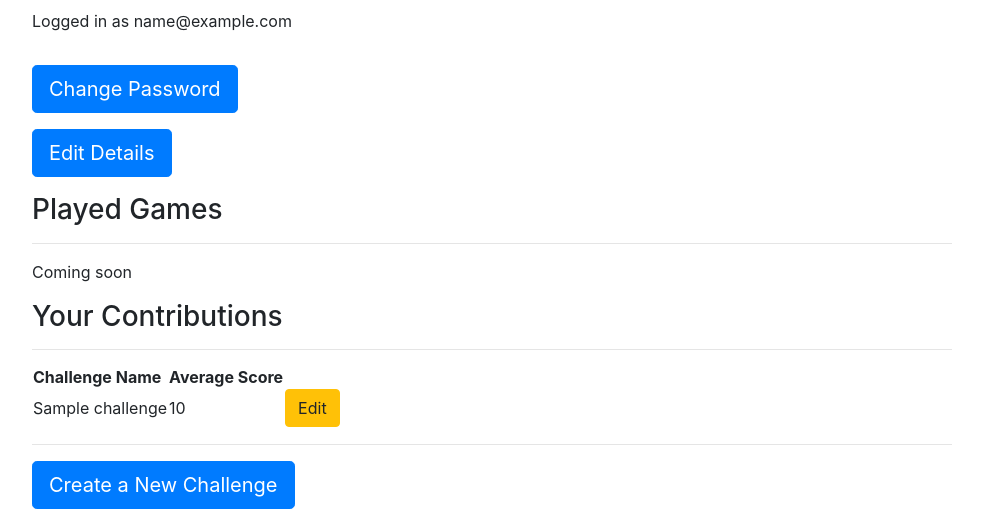
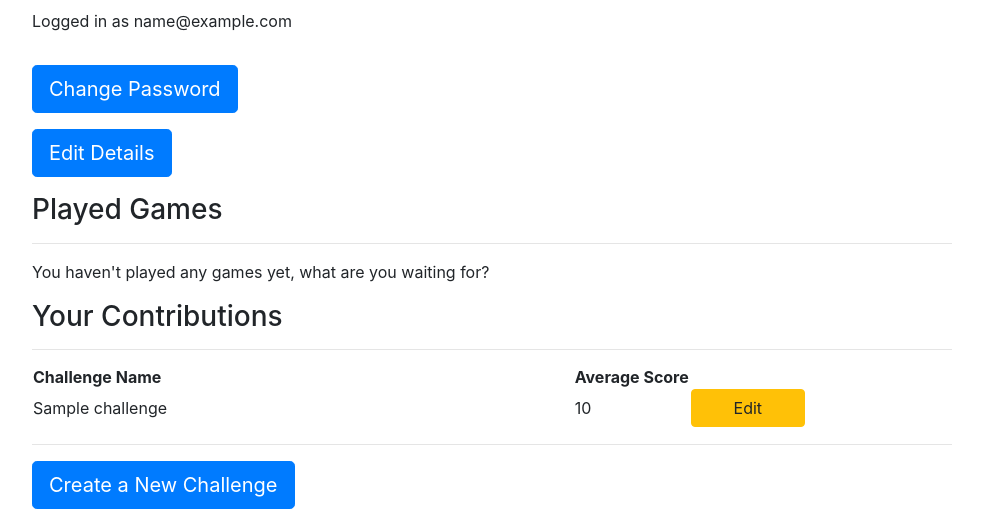
Before and after one commit to edwilding/geogame, a Django app: page /profile/ in a window 1280 px wide. Shown: the part 363-872 px from the top of the page, without its empty margins (148-1131 px from the left). Run offline with Django 3.2, Linux system fonts and the light colour scheme; a user stored in the database is signed in; tables that the repository leaves empty hold one stand-in row (values such as "Sample post"); parts of the project's set-up code (start-up, migrations or seed data) failed here and were passed over; some libraries are stand-ins or nearby versions.

Commit message:
Added played games to profile page, paginated played games and challenges

```diff
--- a/geogame/main/views.py
+++ b/geogame/main/views.py
@@ -7,6 +7,7 @@ from django.views.generic.detail import DetailView
 from django.views import View
 from django.contrib import messages
 from django.urls import reverse_lazy
+from django.core.paginator import Paginator, EmptyPage, PageNotAnInteger
 
 from braces import views
 
@@ -51,7 +52,30 @@ class ProfilePageView(views.LoginRequiredMixin, TemplateView):
     def get_context_data(self, **kwargs):
         context = super().get_context_data(**kwargs)
         user = self.request.user
-        context['user_challenges'] = Challenge.objects.filter(user=user)
+        games = Game.objects.filter(user=user, active=False).order_by('-id')
+
+        paginator = Paginator(games, 10)
+        page = self.request.GET.get('played')
+        try:
+            played_paginator = paginator.page(page)
+        except PageNotAnInteger:
+            played_paginator = paginator.page(1)
+        except EmptyPage:
+            played_paginator = paginator.page(paginator.num_pages)
+        context['played_is_paginated'] = played_paginator.has_other_pages()
+        context['played_paginator'] = played_paginator
+
+        challenges = Challenge.objects.filter(user=user).order_by('-id')
+        paginator = Paginator(challenges, 10)
+        page = self.request.GET.get('challenges')
+        try:
+            challenges_paginator = paginator.page(page)
+        except PageNotAnInteger:
+            challenges_paginator = paginator.page(1)
+        except EmptyPage:
+            challenges_paginator = paginator.page(paginator.num_pages)
+        context['challenges_is_paginated'] = challenges_paginator.has_other_pages()
+        context['challenges_paginator'] = challenges_paginator
         return context
 
 
@@ -197,6 +221,9 @@ class RoundView(views.UserPassesTestMixin, UpdateView):
             self.object.guess_lat = 0
             self.object.guess_lng = 0
         self.object.save()
+        #add to the score and save against the game object, makes for easier score retrieval later
+        self.object.game.score = self.object.game.score + self.object.result
+        self.object.game.save()
         return redirect(
             reverse_lazy(
                 'game:round-recap-view',
@@ -338,7 +365,3 @@ class GameRecapView(views.UserPassesTestMixin, TemplateView):
         except:
             pass
         return context
-
-
-
-# handle reports differently if in a challenge (skip with score of 30000 instead of finding a random one)
--- a/geogame/templates/main/profile.html
+++ b/geogame/templates/main/profile.html
@@ -26,7 +26,43 @@
     <div class="col-lg-10 offset-lg-1 content">
       <h3 class="section-header">Played Games</h3>
       <hr>
-      <p>Coming soon</p>
+      {% if played_paginator %}
+        <table>
+          <tr>
+            <th style="width:70%">Game</th>
+            <th style="width:15%">Score</th>
+            <th style="width:15%"></th>
+          </tr>
+          {% for game in played_paginator %}
+            <tr>
+              <td style="width:60%">
+                {% if game.challenge %}{{game.challenge.name}}{% else %}Random Game{% endif %}
+              </td>
+              <td>
+                {{game.score|intcomma}}
+              </td>
+              <td>
+                <a class="btn btn-primary btn-block" href="{% url 'game:end-recap-view' game_pk=game.pk %}">View</a>
+              </td>
+            </tr>
+          {% endfor %}
+        </table>
+        {% if played_is_paginated %}
+          <ul class="pagination">
+            {% if played_paginator.has_previous %}
+              <li class="page-item"><a class="page-link" href="?played=1&challenges={{challenges_paginator.number}}">First</a></li>
+              <li class="page-item"><a class="page-link" href="?played={{ played_paginator.previous_page_number }}&challenges={{challenges_paginator.number}}">{{ played_paginator.previous_page_number }}</a></li>
+            {% endif %}
+            <li class="page-item active"><a class="page-link" href="#">{{ played_paginator.number }}</a></li>
+            {% if played_paginator.has_next %}
+              <li class="page-item"><a class="page-link" href="?played={{ played_paginator.next_page_number }}&challenges={{challenges_paginator.number}}">{{ played_paginator.next_page_number }}</a></li>
+              <li class="page-item"><a class="page-link" href="?played={{ played_paginator.paginator.num_pages }}&challenges={{challenges_paginator.number}}">Last</a></li>
+            {% endif %}
+          </ul>
+        {% endif %}
+      {% else %}
+        <p>You haven't played any games yet, what are you waiting for?</p>
+      {% endif %}
     </div>
   </div>
 </div>
@@ -35,13 +71,14 @@
     <div class="col-lg-10 offset-lg-1 content">
       <h3 class="section-header">Your Contributions</h3>
       <hr>
+      {% if challenges_paginator %}
         <table>
           <tr>
-          <th>Challenge Name</th>
-          <th>Average Score</th>
-          <th></th>
+            <th style="width:70%">Challenge Name</th>
+            <th style="width:15%">Average Score</th>
+            <th style="width:15%"></th>
           </tr>
-        {% for challenge in user_challenges %}
+          {% for challenge in challenges_paginator %}
             <tr>
               <td>{{challenge.name}}</td>
               <td>{{challenge.average|intcomma}}</td>
@@ -49,6 +86,22 @@
             </tr>
           {% endfor %}
         </table>
+        {% if challenges_is_paginated %}
+          <ul class="pagination">
+            {% if challenges_paginator.has_previous %}
+              <li class="page-item"><a class="page-link" href="?challenges=1&played={{played_paginator.number}}">First</a></li>
+              <li class="page-item"><a class="page-link" href="?challenges={{ challenges_paginator.previous_page_number }}&played={{played_paginator.number}}">{{ challenges_paginator.previous_page_number }}</a></li>
+            {% endif %}
+            <li class="page-item active"><a class="page-link" href="#">{{ challenges_paginator.number }}</a></li>
+            {% if challenges_paginator.has_next %}
+              <li class="page-item"><a class="page-link" href="?challenges={{ challenges_paginator.next_page_number }}&played={{played_paginator.number}}">{{ challenges_paginator.next_page_number }}</a></li>
+              <li class="page-item"><a class="page-link" href="?challenges={{ challenges_paginator.paginator.num_pages }}&played={{played_paginator.number}}">Last</a></li>
+            {% endif %}
+          </ul>
+        {% endif %}
+      {% else %}
+        <p>You haven't added any challenges, try adding one.</p>
+      {% endif %}
       <hr>
       <a class="btn btn-primary btn-lg" href="{% url 'game:create-challenge' %}">Create a New Challenge</a>
     </div>
```
Lines whose indentation alone changed are shown as unchanged.
